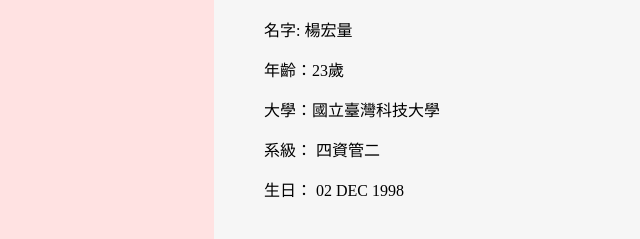
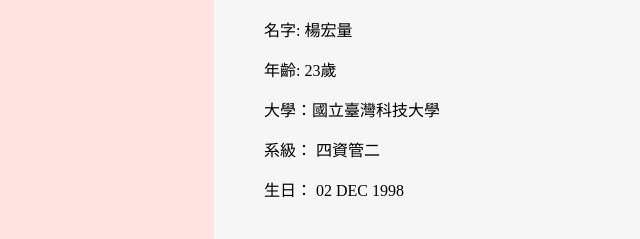
Before and after one commit to HongLeongYong/HongLeongYong.github.io, a plain HTML site: page Me.html in a window 1280 px wide. Shown: the part 812-1051 px from the top of the page, 110-750 px from the left. Drawn offline with Linux system fonts and the light colour scheme.

Commit message:
Update 2.0

```diff
--- a/Me.html
+++ b/Me.html
@@ -38,7 +38,7 @@
     <h1>自我介紹 Self-Introduction</h1>
     <img src="profile.jpg" alt="profile" width=60% height=auto>
     <p>名字: 楊宏量</p>
-    <p>年齡：23歲</p>
+    <p>年齡: 23歲</p>
     <p>大學：國立臺灣科技大學</p>
     <p>系級： 四資管二</p>
     <p>生日： 02 DEC 1998</p>
```
